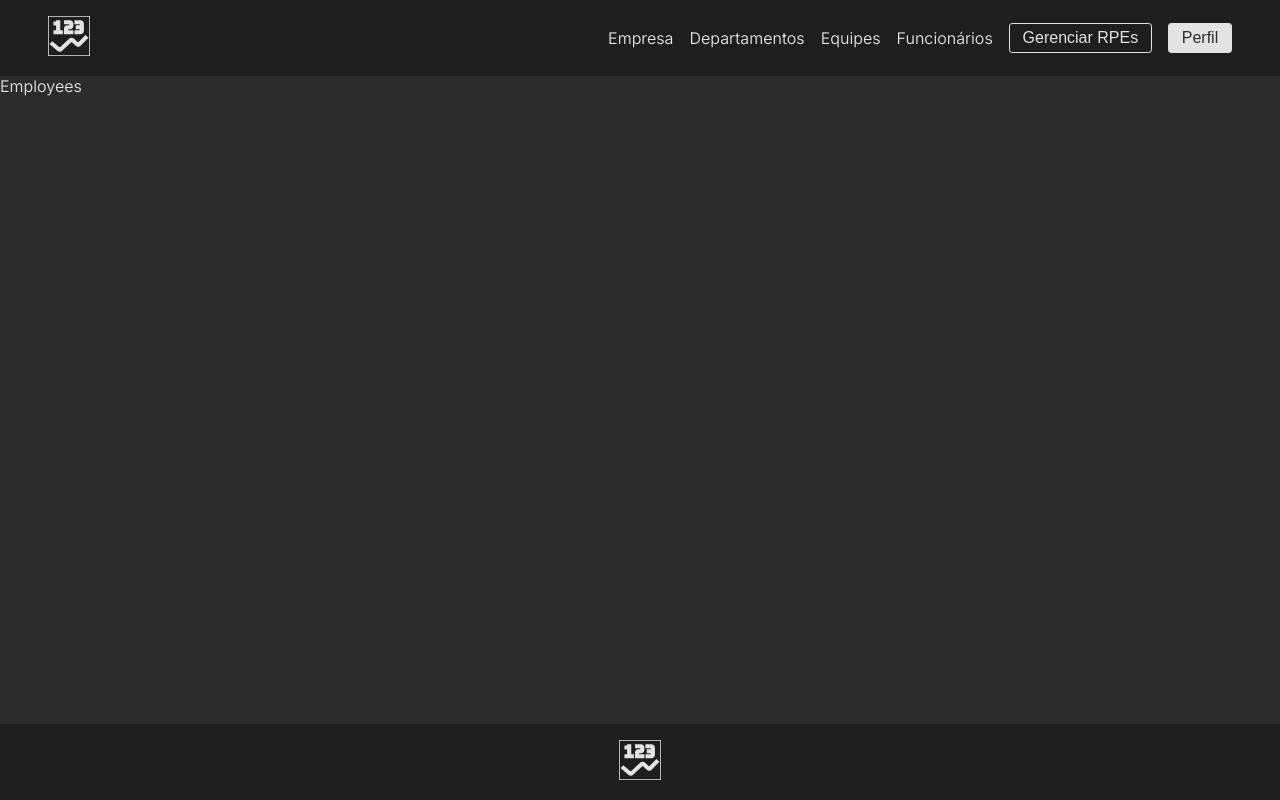
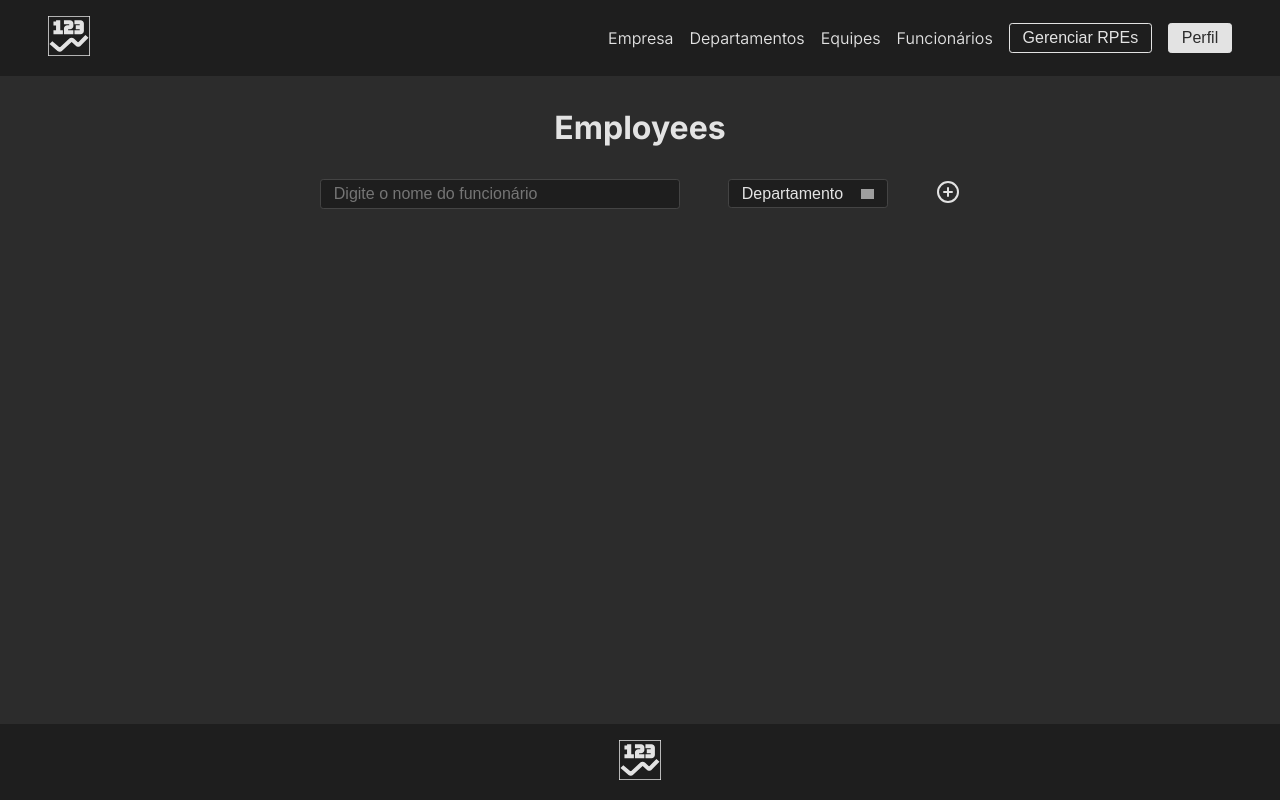
Before and after one commit to fabiogiugni/projeto1, a React (Create React App) app in the folder frontend/: page /employees in a window 1280 px wide. Built offline with nearby package versions, Linux system fonts and the light colour scheme; grey boxes are pictures that could not be loaded.

Commit message:
feat: add filters to employees

```diff
--- a/frontend/src/components/Input/Input.js
+++ b/frontend/src/components/Input/Input.js
@@ -1,8 +1,11 @@
+import styles from "./Input.module.css";
 
-export default function Input() {
+export default function Input({ onInputChange, placeHolder }) {
   return (
-    <div>
-        Input
-    </div>
+    <input
+      onChange={(e) => onInputChange(e.target.value)}
+      className={styles.input}
+      placeholder={placeHolder}
+    />
   );
 }
--- a/frontend/src/components/Input/Input.module.css
+++ b/frontend/src/components/Input/Input.module.css
@@ -0,0 +1,25 @@
+.input {
+  padding: 0.3rem 0.8rem;
+  border-radius: 0.2rem;
+  border: 1px solid #444444;
+  scroll-behavior: smooth;
+
+  width: 100%;
+
+  background-color: #1e1e1e;
+
+  color: #e3e3e3;
+  cursor: pointer;
+  transition: all 0.3s ease;
+  font-size: 1rem;
+
+  appearance: none;
+  -webkit-appearance: none;
+  -moz-appearance: none;
+  cursor: pointer;
+}
+
+.input:focus {
+  outline: none;
+  border-color: #666;
+}
--- a/frontend/src/pages/employees/Employees.js
+++ b/frontend/src/pages/employees/Employees.js
@@ -1,8 +1,53 @@
+import { useState } from "react";
+import { Input, Select } from "../../components";
+import styles from "./Employees.module.css";
+import plusCircle from "../../assets/Plus-circle.svg";
+
+import { persons, departments } from "../../assets/testValues";
 
 export default function Employees() {
+  const [selectedDepartment, setSelectedDepartment] = useState("");
+  const [searchedEmployee, setSearchedEmployee] = useState("");
+
+  const departmentOptions = departments.map((department) => ({
+    label: department.name,
+    value: department.id,
+  }));
+
+  console.log(searchedEmployee);
+  /* espaço destinado a chamar a função do backend */
+  let dataToShowOnTable = [];
+
   return (
-    <div>
-        Employees
+    <div className={styles.container} style={{ width: "100vw" }}>
+      <h1>Employees</h1>
+
+      <div className={styles.inputContainer}>
+        <Input
+          onInputChange={setSearchedEmployee}
+          placeHolder={"Digite o nome do funcionário"}
+        />
+
+        <Select
+          title="Departamento"
+          options={departmentOptions}
+          onChange={setSelectedDepartment}
+        />
+
+        <button style={{ all: "unset" }}>
+          <img src={plusCircle} alt="Plus Circle" />
+        </button>
+      </div>
+      {/* {selectedDataType && selectedGroupType && selectedGroup ? (
+        <HomeTable
+          data={dataToShowOnTable}
+          type={selectedDataType}
+          group={selectedGroup}
+          groupType={selectedGroupType}
+        />
+      ) : (
+        <div>Preencha todos os dados visualizar a tabela</div>
+      )} */}
     </div>
   );
 }
--- a/frontend/src/pages/employees/Employees.module.css
+++ b/frontend/src/pages/employees/Employees.module.css
@@ -0,0 +1,16 @@
+.container {
+  padding-top: 2rem;
+
+  display: flex;
+  flex-direction: column;
+  gap: 2rem;
+  align-items: center;
+}
+.inputContainer {
+  display: flex;
+  flex-direction: row;
+  justify-content: center;
+  gap: 3rem;
+
+  width: 50vw;
+}
```
Also changed, not shown: frontend/src/assets/Plus-circle.svg (added).
